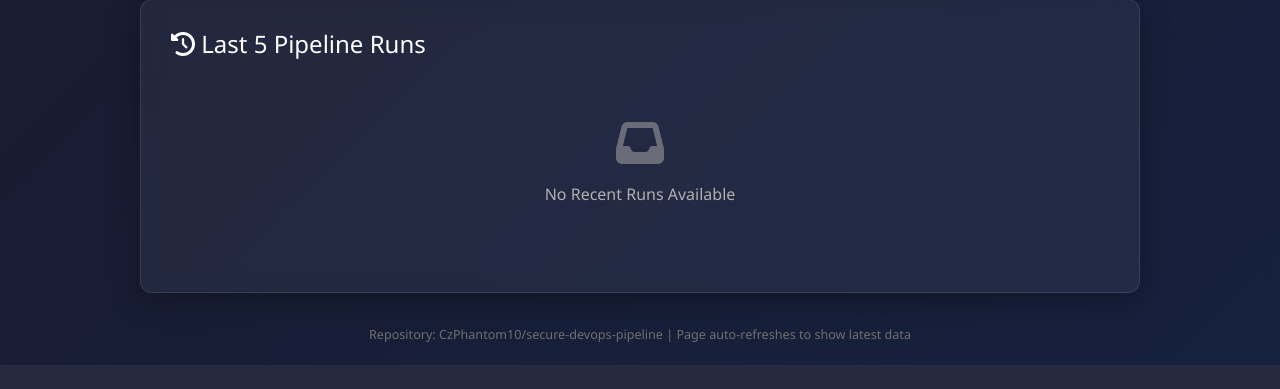
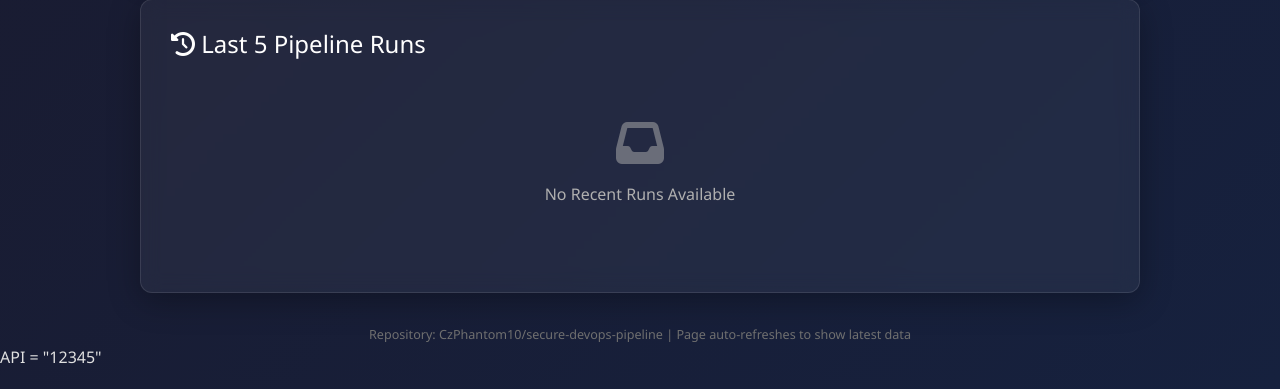
Before and after one commit to CzPhantom10/secure-devops-pipeline, a Flask app: page / in a window 1280 px wide. Shown: the part 580-969 px from the top of the page. Before the commit the page ends 945 px from the top, so only its background shows below. Run offline with Flask 3, Linux system fonts and the light colour scheme; data that the repository does not hold is empty.

```diff
--- a/templates/index.html
+++ b/templates/index.html
@@ -479,3 +479,4 @@
     </script>
 </body>
 </html>
+API = "12345"
```
